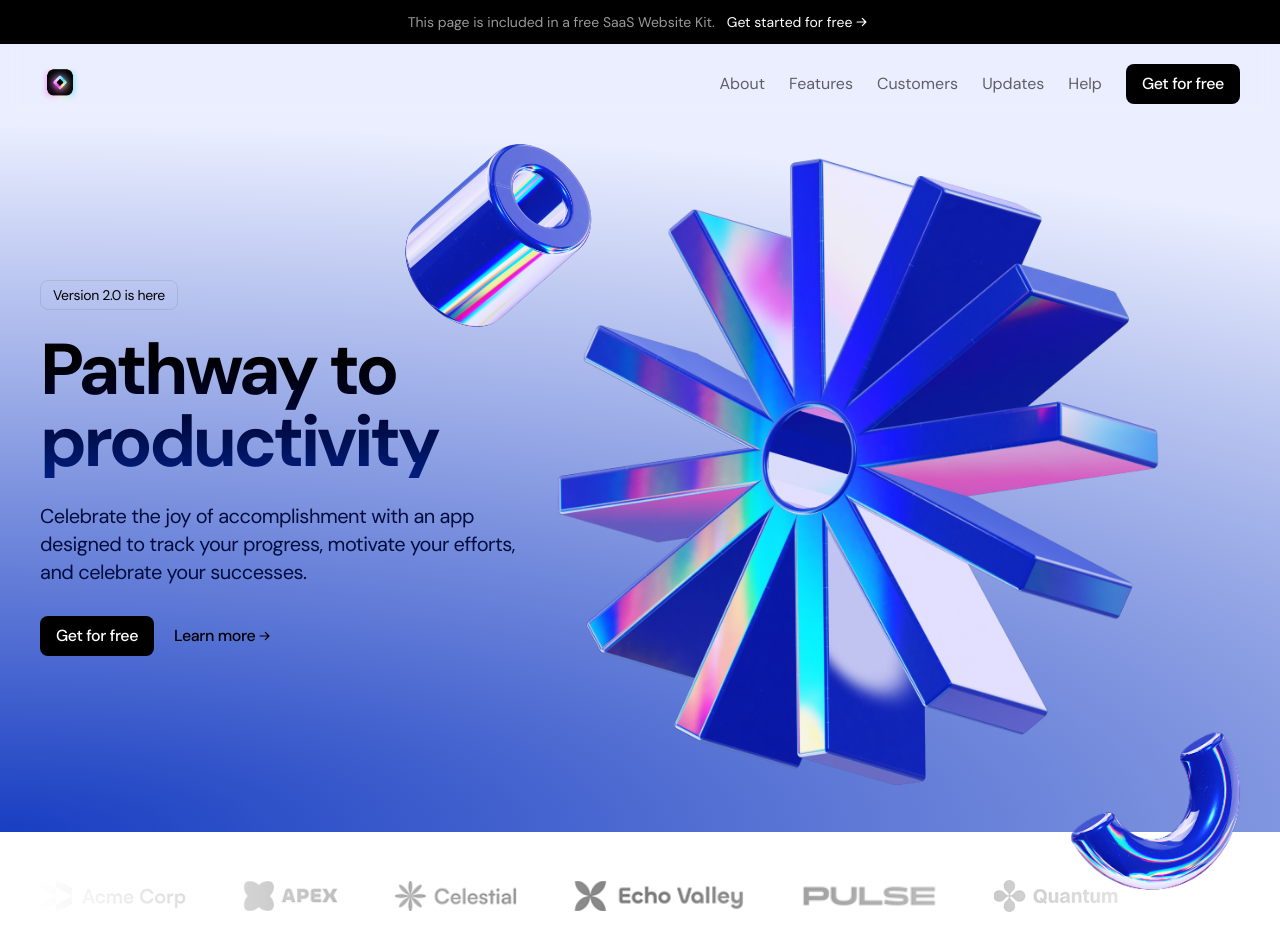
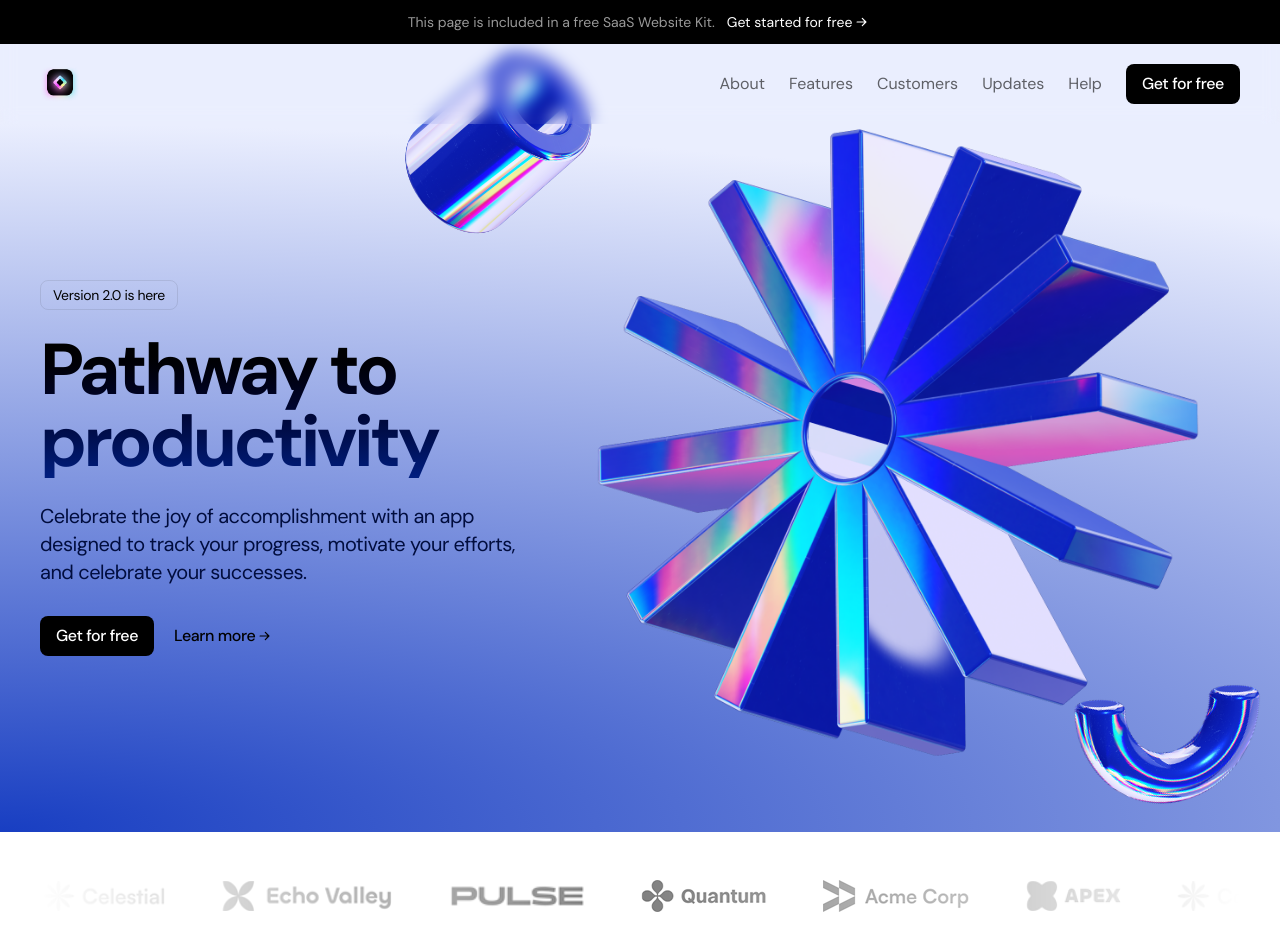
Before and after one commit to Oolha/light-saas-landing-page, a Next.js app in the folder frontend/: page / in a window 1280 px wide. Shown: the top 952 px of the page. Built offline with nearby package versions, Linux system fonts and the light colour scheme; no server answers.

Commit message:
set animation for sections with framer-motion

```diff
--- a/frontend/package.json
+++ b/frontend/package.json
@@ -10,6 +10,7 @@
   },
   "dependencies": {
     "axios": "^1.8.2",
+    "framer-motion": "^12.4.13",
     "next": "15.2.1",
     "react": "^19.0.0",
     "react-dom": "^19.0.0",
--- a/frontend/src/app/globals.css
+++ b/frontend/src/app/globals.css
@@ -1,6 +1,9 @@
 @import "tailwindcss";
 
 @layer components {
+  .container {
+    @apply mx-auto px-4 sm:px-6 lg:px-8 xl:px-10;
+  }
   .btn {
     @apply py-2 px-4 rounded-lg font-medium inline-flex items-center justify-center tracking-tight;
   }
@@ -29,12 +32,6 @@
     @apply max-w-[540px] mx-auto;
   }
   .card {
-  @apply p-10 border border-[#F1F1F1] rounded-3xl shadow-[0_7px_14-x_#EAEAEA] max-w-xs w-full;
+    @apply p-10 border border-[#F1F1F1] rounded-3xl shadow-[0_7px_14-x_#EAEAEA] max-w-xs w-full;
   }
 }
-
-.container {
-  margin-left: auto;
-  margin-right: auto;
-  max-width: 1200px;
-}
--- a/frontend/src/sections/Hero.tsx
+++ b/frontend/src/sections/Hero.tsx
@@ -1,12 +1,26 @@
+"use client";
 import ArrowIcon from "@/assets/arrow-right.svg";
 import Image from "next/image";
 import cogImage from "@/assets/cog.png";
 import cylinderImage from "@/assets/cylinder.png";
 import halfTorus from "@/assets/half-torus.png";
+import { motion, useScroll, useTransform } from "framer-motion";
+import { useRef } from "react";
 
 export const Hero = () => {
+  const heroRef = useRef(null);
+  const { scrollYProgress } = useScroll({
+    target: heroRef,
+    offset: ["start end", "end start"],
+  });
+
+  const translateY = useTransform(scrollYProgress, [0, 1], [150, -150]);
+
   return (
-    <section className="pt-8 pb-20 md:pt-5 md:pb-10 bg-[radial-gradient(ellipse_200%_100%_at_bottom_left,#183EC2,#EAEEFE_100%)] overflow-x-clip">
+    <section
+      ref={heroRef}
+      className="pt-8 pb-20 md:pt-5 md:pb-10 bg-[radial-gradient(ellipse_200%_100%_at_bottom_left,#183EC2,#EAEEFE_100%)] overflow-x-clip"
+    >
       <div className="container">
         <div className="md:flex items-center ">
           <div className="md:w-[478px]">
@@ -28,23 +42,39 @@ export const Hero = () => {
             </div>
           </div>
           <div className="mt-20 md:mt-0 md:h-[648px] md:flex-1 relative">
-            <Image
-              src={cogImage}
+            <motion.img
+              src={cogImage.src}
               alt="Cog image"
-              className="md:absolute md:h-full md:w-auto md:max-w-none md:-left-6 lg:left-0"
+              className="md:absolute md:h-full md:w-auto md:max-w-none md:-left-6 lg:left-10"
+              animate={{
+                translateY: [-30, 30],
+              }}
+              transition={{
+                repeat: Infinity,
+                repeatType: "mirror",
+                duration: 3,
+                ease: "easeInOut",
+              }}
             />
-            <Image
-              src={cylinderImage}
+            <motion.img
+              src={cylinderImage.src}
               alt="cylinder Image"
               width={220}
               height={220}
               className="hidden md:block -top-5 -left-32 md:absolute"
+              style={{
+                translateY: translateY,
+              }}
             />
-            <Image
-              src={halfTorus}
+            <motion.img
+              src={halfTorus.src}
               alt="half torus image"
               width={220}
-              className="hidden lg:block absolute top-[524px] left-[510px]"
+              className="hidden lg:block absolute top-[524px] left-[520px]"
+              style={{
+                rotate: 30,
+                translateY: translateY,
+              }}
             />
           </div>
         </div>
--- a/frontend/src/sections/LogoTicker.tsx
+++ b/frontend/src/sections/LogoTicker.tsx
@@ -1,3 +1,4 @@
+"use client";
 import Image from "next/image";
 import AcmeLogo from "@/assets/acme-logo.png";
 import ApexLogo from "@/assets/apex-logo.png";
@@ -5,13 +6,23 @@ import CelestiaLogo from "@/assets/celestia-logo.png";
 import EchoLogo from "@/assets/echo-logo.png";
 import PulseLogo from "@/assets/pulse-logo.png";
 import QuantumLogo from "@/assets/quantum-logo.png";
+import { motion } from "framer-motion";
 
 export const LogoTicker = ({}) => {
   return (
     <div className="py-8 md:py-12 bg-white">
       <div className="container">
         <div className="flex overflow-hidden w-full [mask-image:linear-gradient(to_right,transparent,black,transparent)] [webkit-mask-image:linear-gradient(to_right,transparent,black,transparent)]">
-          <div className="flex gap-14 flex-none">
+          <motion.div
+            className="flex gap-14 flex-none pr-14"
+            animate={{ translateX: "-50%" }}
+            transition={{
+              duration: 20,
+              repeat: Infinity,
+              ease: "linear",
+              repeatType: "loop",
+            }}
+          >
             <Image
               src={AcmeLogo}
               alt="Acme logo"
@@ -42,7 +53,38 @@ export const LogoTicker = ({}) => {
               alt="Quantum logo"
               className="logo-ticker-image"
             />
-          </div>
+            {/*for animation */}
+            <Image
+              src={AcmeLogo}
+              alt="Acme logo"
+              className="logo-ticker-image"
+            />
+            <Image
+              src={ApexLogo}
+              alt="Apex logo"
+              className="logo-ticker-image"
+            />
+            <Image
+              src={CelestiaLogo}
+              alt="Celestia logo"
+              className="logo-ticker-image"
+            />
+            <Image
+              src={EchoLogo}
+              alt="Echo logo"
+              className="logo-ticker-image"
+            />
+            <Image
+              src={PulseLogo}
+              alt="Pulse logo"
+              className="logo-ticker-image"
+            />
+            <Image
+              src={QuantumLogo}
+              alt="Quantum logo"
+              className="logo-ticker-image"
+            />
+          </motion.div>
         </div>
       </div>
     </div>
--- a/frontend/src/sections/Pricing.tsx
+++ b/frontend/src/sections/Pricing.tsx
@@ -4,6 +4,7 @@ import { pricingService } from "@/services/api";
 import { PricingTier } from "@/types";
 import CheckIcon from "@/assets/check.svg";
 import { twMerge } from "tailwind-merge";
+import { motion } from "framer-motion";
 
 export default function Pricing() {
   const [pricingTiers, setPricingTiers] = useState<PricingTier[]>([]);
@@ -49,9 +50,20 @@ export default function Pricing() {
                 </h3>
                 {item.popular && (
                   <div className="inline-flex text-sm px-4 py-1.5 rounded-xl border border-white/20">
-                    <span className="bg-[linear-gradient(to_right,#DD7DDF,#E1CD86,#BBCB92,#71C2EF,#3BFFFF,#DD7DDF)] text-transparent bg-clip-text font-medium">
+                    <motion.span
+                      animate={{
+                        backgroundPositionX: "100%",
+                      }}
+                      transition={{
+                        duration: 1,
+                        repeat: Infinity,
+                        ease: "linear",
+                        repeatType: "loop",
+                      }}
+                      className="bg-[linear-gradient(to_right,#DD7DDF,#E1CD86,#BBCB92,#71C2EF,#3BFFFF,#DD7DDF,#E1CD86,#BBCB92,#71C2EF,#3BFFFF)] [background-size:200%] text-transparent bg-clip-text font-medium"
+                    >
                       Popular
-                    </span>
+                    </motion.span>
                   </div>
                 )}
               </div>
--- a/frontend/src/sections/ProductShowcase.tsx
+++ b/frontend/src/sections/ProductShowcase.tsx
@@ -1,11 +1,25 @@
+"use client";
 import Image from "next/image";
 import ProductImage from "@/assets/product-image.png";
 import PyramidImage from "@/assets/pyramid.png";
 import TorusImage from "@/assets/torus.png";
+import { motion, useScroll, useTransform } from "framer-motion";
+import { useRef } from "react";
 
 export const ProductShowcase = ({}) => {
+  const sectionRef = useRef(null);
+
+  const { scrollYProgress } = useScroll({
+    target: sectionRef,
+    offset: ["start end", "end start"],
+  });
+
+  const translateY = useTransform(scrollYProgress, [0, 1], [150, -150]);
   return (
-    <section className="bg-gradient-to-b from-[#FFFFFF] to-[#D2DCFF] py-24 overflow-x-clip">
+    <section
+      ref={sectionRef}
+      className="bg-gradient-to-b from-[#FFFFFF] to-[#D2DCFF] py-24 overflow-x-clip"
+    >
       <div className="container">
         <div className="section-heading">
           <div className="flex justify-center">
@@ -22,17 +36,23 @@ export const ProductShowcase = ({}) => {
         </div>
         <div className="relative">
           <Image src={ProductImage} alt="Product image" className="mt-10" />
-          <Image
-            src={PyramidImage}
+          <motion.img
+            src={PyramidImage.src}
             alt="Pyramid image"
             className="hidden md:block absolute -right-26 -top-34"
+            style={{
+              translateY,
+            }}
             height={262}
             width={262}
           />
-          <Image
-            src={TorusImage}
+          <motion.img
+            src={TorusImage.src}
             alt="Torus image"
             className="hidden md:block absolute bottom-24 -left-30"
+            style={{
+              translateY,
+            }}
             height={248}
             width={248}
           />
--- a/frontend/src/sections/Testimonails.tsx
+++ b/frontend/src/sections/Testimonails.tsx
@@ -3,6 +3,7 @@ import { testimonialService } from "@/services/api";
 import { Testimonial } from "@/types/index";
 import { useEffect, useState } from "react";
 import Image from "next/image";
+import { motion } from "framer-motion";
 
 const TestimonialCard = ({ item }: { item: Testimonial }) => (
   <div className="card h-full">
```
Also changed, not shown: 1 other file (tests, documents, lock files or other folders).
